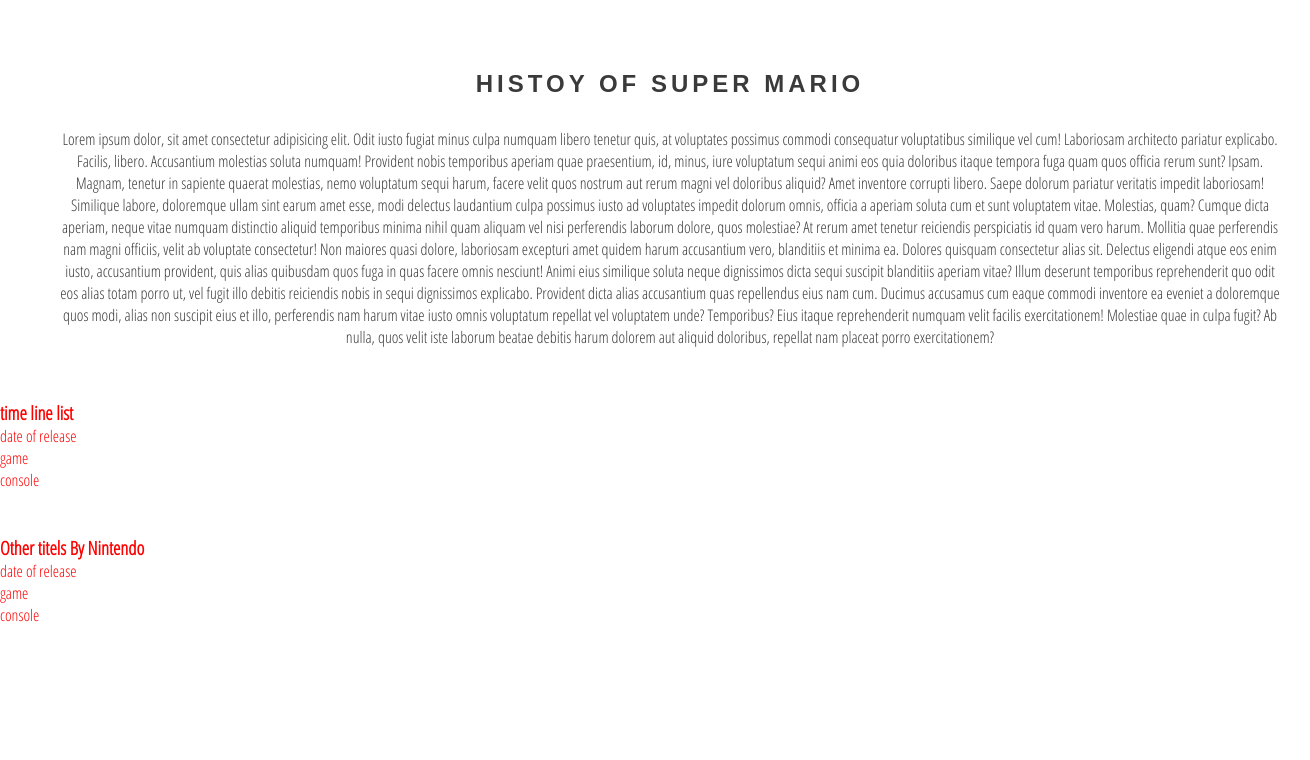
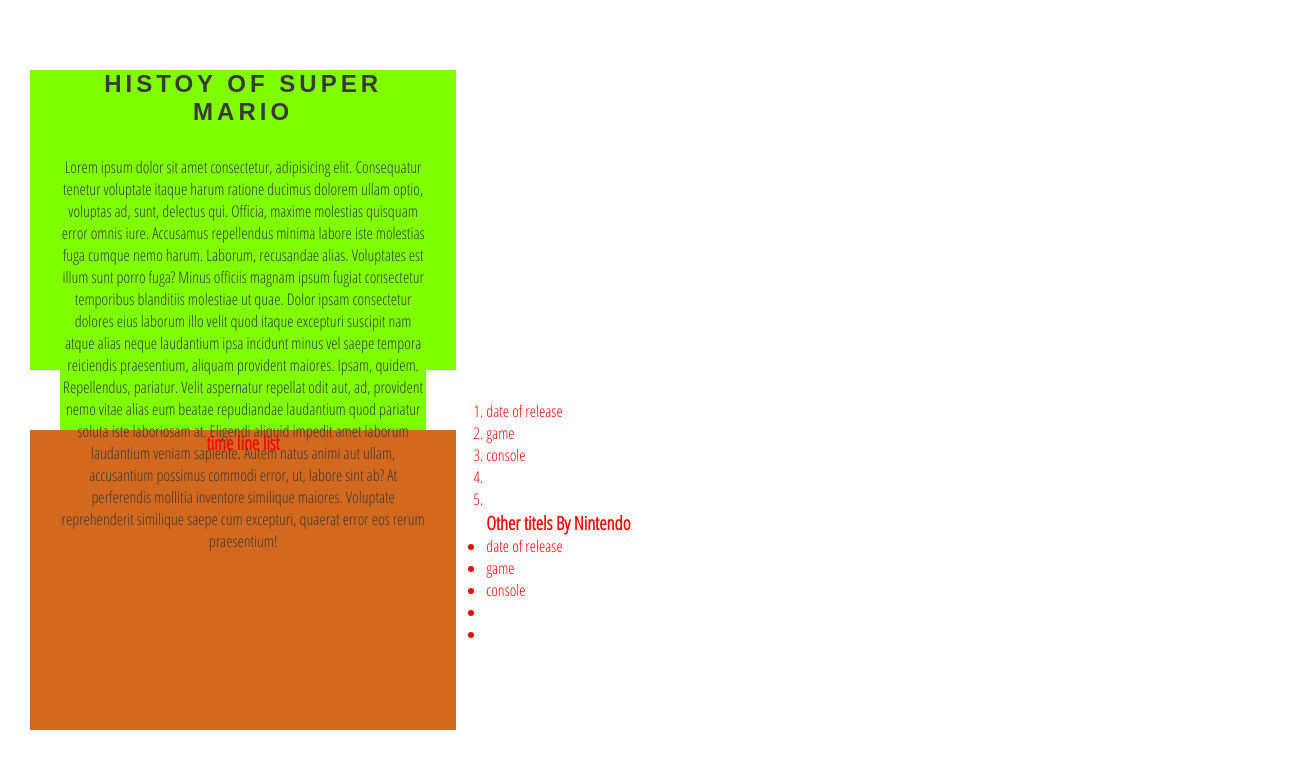
Before and after one commit to Harriss1989/History-of-SuperMario, a plain HTML site: page index.html in a window 1280 px wide. Shown: the part 671-1431 px from the top of the page, 1310 px wide, since content can reach past the window. Before the commit the page ends 1341 px from the top, so only its background shows below. Drawn offline with Linux system fonts and the light colour scheme; a web font is replaced by a local one.

Commit message:
adds styles to info and time line add hero image to nintendo.html fix bug on line 31 missing section closing tag in nintendo.html

```diff
--- a/assets/css/style.css
+++ b/assets/css/style.css
@@ -59,7 +59,7 @@ body{
 
 #info {
     height: 300px;
-    width: 100%;
+    width: 33.3%;
 }
 
 #info, h2, p {
@@ -67,6 +67,16 @@ body{
     color: #3a3a3a;
     margin: 30px;
     border: 30px;
+    background: chartreuse;
+}
+
+#time-line{
+    height: 300px;
+    width: 33.3%;
+    float:left;
+    text-align: center;
+    margin: 30px;
+    background: chocolate;
 }
 
 /* hero image */
--- a/index.html
+++ b/index.html
@@ -32,37 +32,27 @@
 
     <section>
         <div id="info">
-        <h2>Histoy of Super Mario</h2>
-        <p>Lorem ipsum dolor, sit amet consectetur adipisicing elit. Odit iusto fugiat minus culpa numquam libero
-            tenetur quis, at voluptates possimus commodi consequatur voluptatibus similique vel cum! Laboriosam
-            architecto pariatur explicabo.
-            Facilis, libero. Accusantium molestias soluta numquam! Provident nobis temporibus aperiam quae praesentium,
-            id, minus, iure voluptatum sequi animi eos quia doloribus itaque tempora fuga quam quos officia rerum sunt?
-            Ipsam.
-            Magnam, tenetur in sapiente quaerat molestias, nemo voluptatum sequi harum, facere velit quos nostrum aut
-            rerum magni vel doloribus aliquid? Amet inventore corrupti libero. Saepe dolorum pariatur veritatis impedit
-            laboriosam!
-            Similique labore, doloremque ullam sint earum amet esse, modi delectus laudantium culpa possimus iusto ad
-            voluptates impedit dolorum omnis, officia a aperiam soluta cum et sunt voluptatem vitae. Molestias, quam?
-            Cumque dicta aperiam, neque vitae numquam distinctio aliquid temporibus minima nihil quam aliquam vel nisi
-            perferendis laborum dolore, quos molestiae? At rerum amet tenetur reiciendis perspiciatis id quam vero
-            harum.
-            Mollitia quae perferendis nam magni officiis, velit ab voluptate consectetur! Non maiores quasi dolore,
-            laboriosam excepturi amet quidem harum accusantium vero, blanditiis et minima ea. Dolores quisquam
-            consectetur alias sit.
-            Delectus eligendi atque eos enim iusto, accusantium provident, quis alias quibusdam quos fuga in quas facere
-            omnis nesciunt! Animi eius similique soluta neque dignissimos dicta sequi suscipit blanditiis aperiam vitae?
-            Illum deserunt temporibus reprehenderit quo odit eos alias totam porro ut, vel fugit illo debitis reiciendis
-            nobis in sequi dignissimos explicabo. Provident dicta alias accusantium quas repellendus eius nam cum.
-            Ducimus accusamus cum eaque commodi inventore ea eveniet a doloremque quos modi, alias non suscipit eius et
-            illo, perferendis nam harum vitae iusto omnis voluptatum repellat vel voluptatem unde? Temporibus?
-            Eius itaque reprehenderit numquam velit facilis exercitationem! Molestiae quae in culpa fugit? Ab nulla,
-            quos velit iste laborum beatae debitis harum dolorem aut aliquid doloribus, repellat nam placeat porro
-            exercitationem?</p>
+            <h2>Histoy of Super Mario</h2>
+            <p>Lorem ipsum dolor sit amet consectetur, adipisicing elit. Consequatur tenetur voluptate itaque harum
+                ratione ducimus dolorem ullam optio, voluptas ad, sunt, delectus qui. Officia, maxime molestias quisquam
+                error omnis iure.
+                Accusamus repellendus minima labore iste molestias fuga cumque nemo harum. Laborum, recusandae alias.
+                Voluptates est illum sunt porro fuga? Minus officiis magnam ipsum fugiat consectetur temporibus
+                blanditiis molestiae ut quae.
+                Dolor ipsam consectetur dolores eius laborum illo velit quod itaque excepturi suscipit nam atque alias
+                neque laudantium ipsa incidunt minus vel saepe tempora reiciendis praesentium, aliquam provident
+                maiores. Ipsam, quidem.
+                Repellendus, pariatur. Velit aspernatur repellat odit aut, ad, provident nemo vitae alias eum beatae
+                repudiandae laudantium quod pariatur soluta iste laboriosam at. Eligendi aliquid impedit amet laborum
+                laudantium veniam sapiente.
+                Autem natus animi aut ullam, accusantium possimus commodi error, ut, labore sint ab? At perferendis
+                mollitia inventore similique maiores. Voluptate reprehenderit similique saepe cum excepturi, quaerat
+                error eos rerum praesentium!
+            </p>
         </div>
     </section>
     <section>
-        <h3>time line list</h3>
+        <h3 id="time-line">time line list</h3>
         <ol>
             <li>date of release</li>
             <li>game</li>
```
Also changed, not shown: Nintendo.html (+24 -30 lines).
